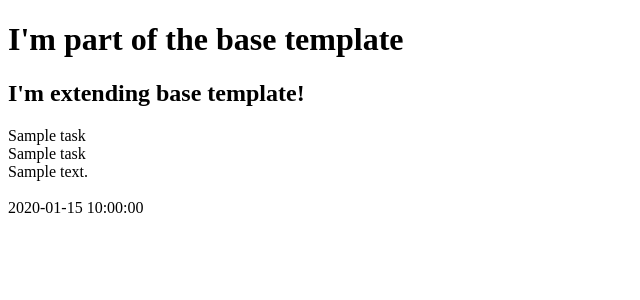
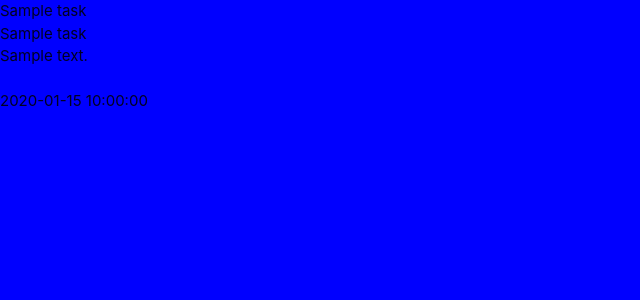
Before and after one commit to alissatroiano/task-manager, a Flask app: page / in a window 1280 px wide. Shown: the top 300 px of the page, without its empty margins (0-640 px from the left). Run offline with Flask 2, Linux system fonts and the light colour scheme; a database or web service that is not in the repository returns one stand-in record (values such as "Sample title"); some libraries are stand-ins or nearby versions.

Commit message:
Add Materialize and static files

```diff
--- /dev/null
+++ b/static/css/style.css
@@ -0,0 +1,3 @@
+body {
+    background-color: blue;
+}
--- a/templates/base.html
+++ b/templates/base.html
@@ -1,13 +1,33 @@
 <!DOCTYPE html>
 <html lang="en">
+
 <head>
-    <meta charset="UTF-8">
-    <meta name="viewport" content="width=device-width, initial-scale=1.0">
-    <title>Task Manager</title>
+	<meta charset="UTF-8">
+	<meta name="viewport" content="width=device-width, initial-scale=1.0">
+	<!--Font Awesome-->
+	<link rel="stylesheet" href="https://cdnjs.cloudflare.com/ajax/libs/font-awesome/5.15.1/css/all.min.css"
+		integrity="sha512-+4zCK9k+qNFUR5X+cKL9EIR+ZOhtIloNl9GIKS57V1MyNsYpYcUrUeQc9vNfzsWfV28IaLL3i96P9sdNyeRssA=="
+		crossorigin="anonymous" />
+	<!-- Compiled and minified CSS -->
+	<link rel="stylesheet" href="https://cdnjs.cloudflare.com/ajax/libs/materialize/1.0.0/css/materialize.min.css">
+    <link rel="stylesheet"  type="text/css" href="{{ url_for('static', filename='css/style.css') }}" />
+	<title>Task Manager</title>
 </head>
+
 <body>
- <h1>I'm part of the base template</h1>
-    {% block content %}
-    {% endblock %}
+	{% block content %}
+	{% endblock %}
+
+	<!--Load jQuery First-->
+	<script src="http://code.jquery.com/jquery-3.5.1.min.js"
+		integrity="sha256-9/aliU8dGd2tb6OSsuzixeV4y/faTqgFtohetphbbj0=" crossorigin="anonymous"></script>
+	<!-- Compiled and minified JavaScript -->
+	<script src="https://cdnjs.cloudflare.com/ajax/libs/materialize/1.0.0/js/materialize.min.js"></script>
+    <script src="{{ url_for('static', filename='js/script.js') }}"></script>
+    {% block scripts %}
+	{% endblock %}
+
+
 </body>
+
 </html>
--- a/templates/tasks.html
+++ b/templates/tasks.html
@@ -1,8 +1,5 @@
 {% extends "base.html" %}
 {% block content %}
-
-<h2>I'm extending base template!</h2>
-
     {% for task in tasks %}
         {{ task.task_name }}<br>
         {{ task.categor_name }}<br>
```
Also changed, not shown: static/js/script.js (added).
